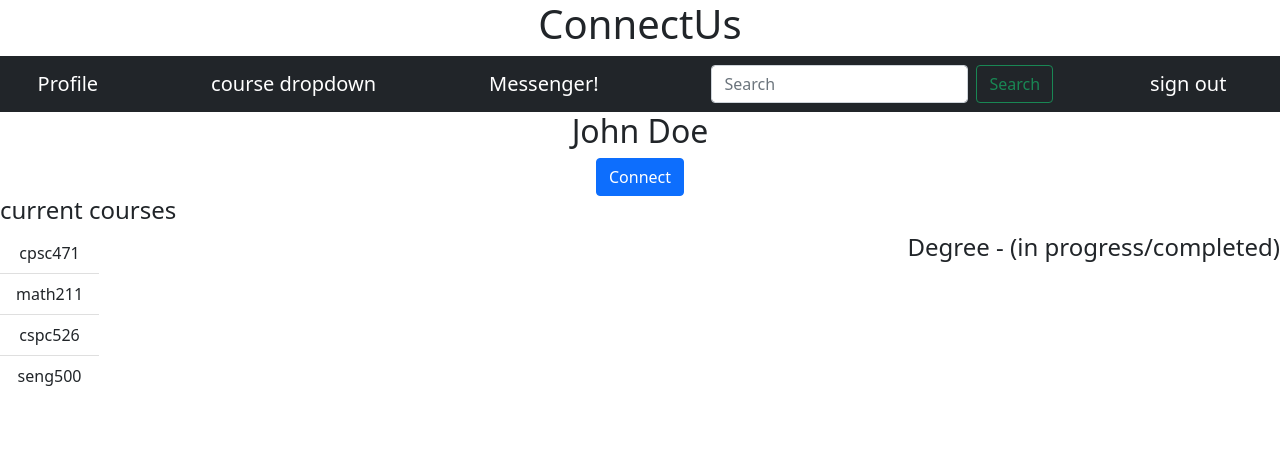
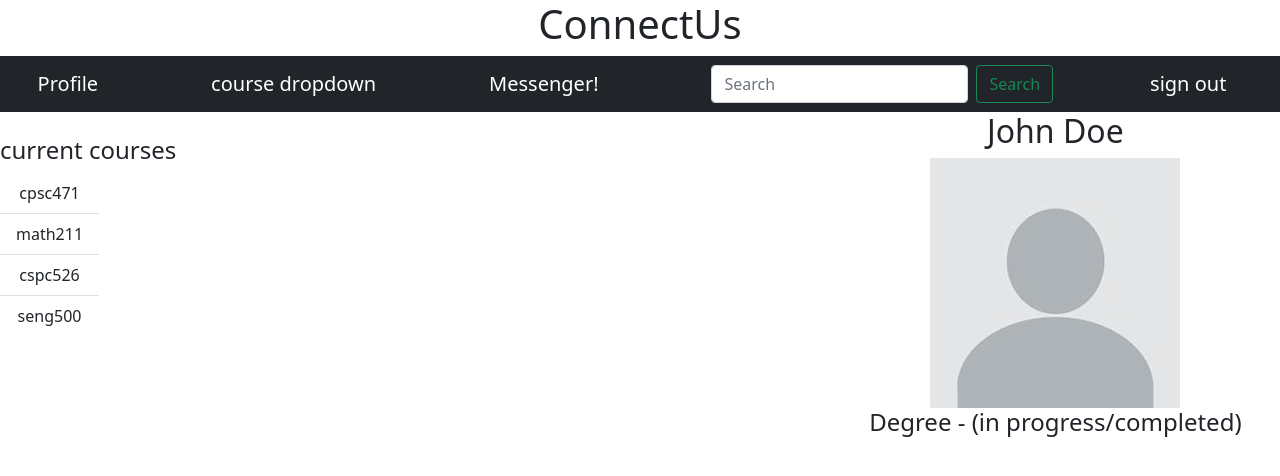
Before and after one commit to Aifaz22/Connect-us, a React (Create React App) app: page /profile in a window 1280 px wide. Shown: the top 476 px of the page. Built offline with nearby package versions, Linux system fonts and the light colour scheme.

Commit message:
Added changes to UI and added profile default picture

```diff
--- a/src/components/profile.jsx
+++ b/src/components/profile.jsx
@@ -1,19 +1,24 @@
 import React, { Component } from "react";
 import Courses from "./courses";
-
+import defaultProfile from "../defaultProfile.jpg"
 class Profile extends React.Component {
   state = { name: "John Doe" };
   render() {
     return (
       <React.Fragment>
-        <h2>{this.state.name}</h2>
-        <button className="btn btn-primary">Connect</button>
+        <view style={{flex:1, flexDirection:'column', float : "right", marginRight: "3%"}} >
+        <h2 >{this.state.name}</h2>
+        <img src ={defaultProfile} />
+        <h4>Degree - (in progress/completed)</h4>
+        </view>
+        {/* <button className="btn btn-primary">Connect</button> */}
         <br />
+
         <h4 style={{ float: "left" }}>current courses</h4>
         <span style={{ float: "left", clear: "left" }}>
           <Courses />
         </span>
-        <h4 style={{ float: "right" }}>Degree - (in progress/completed)</h4>
+
       </React.Fragment>
     );
   }
```
Also changed, not shown: src/defaultProfile.jpg (added).
